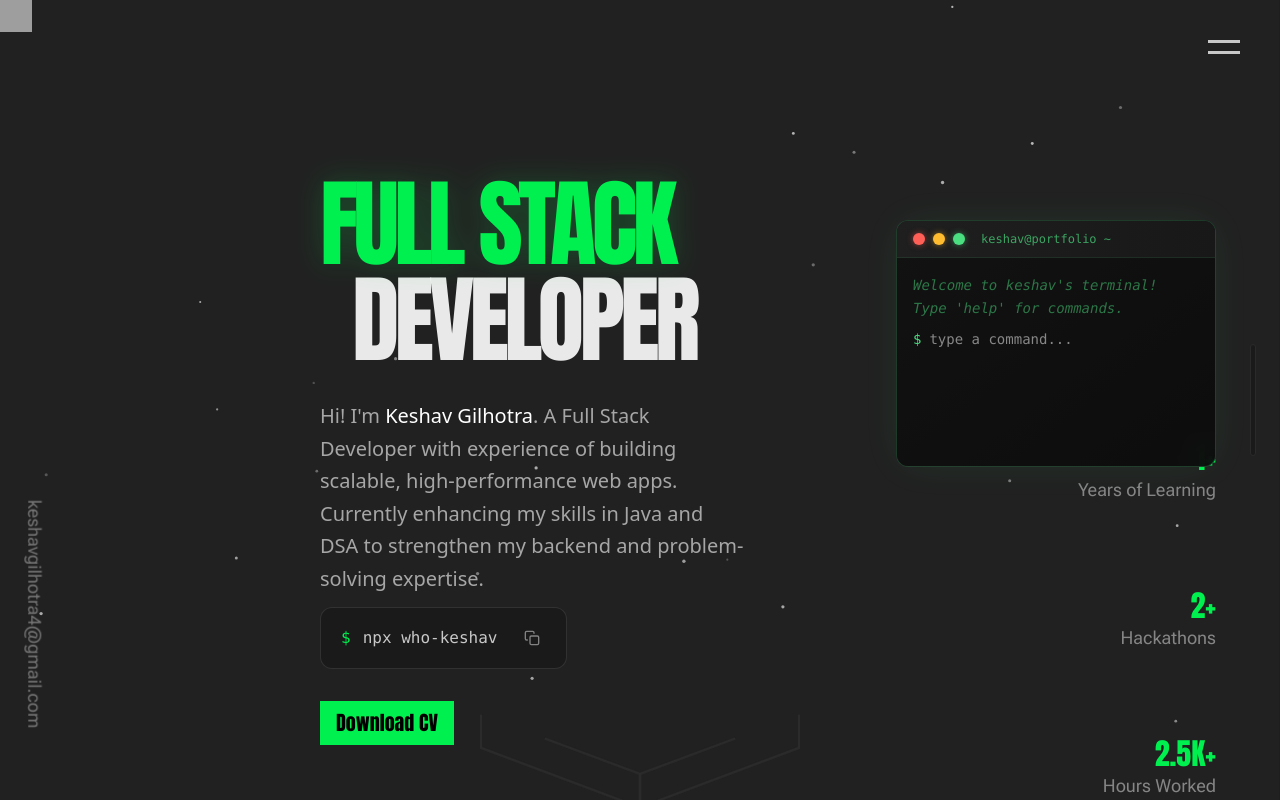
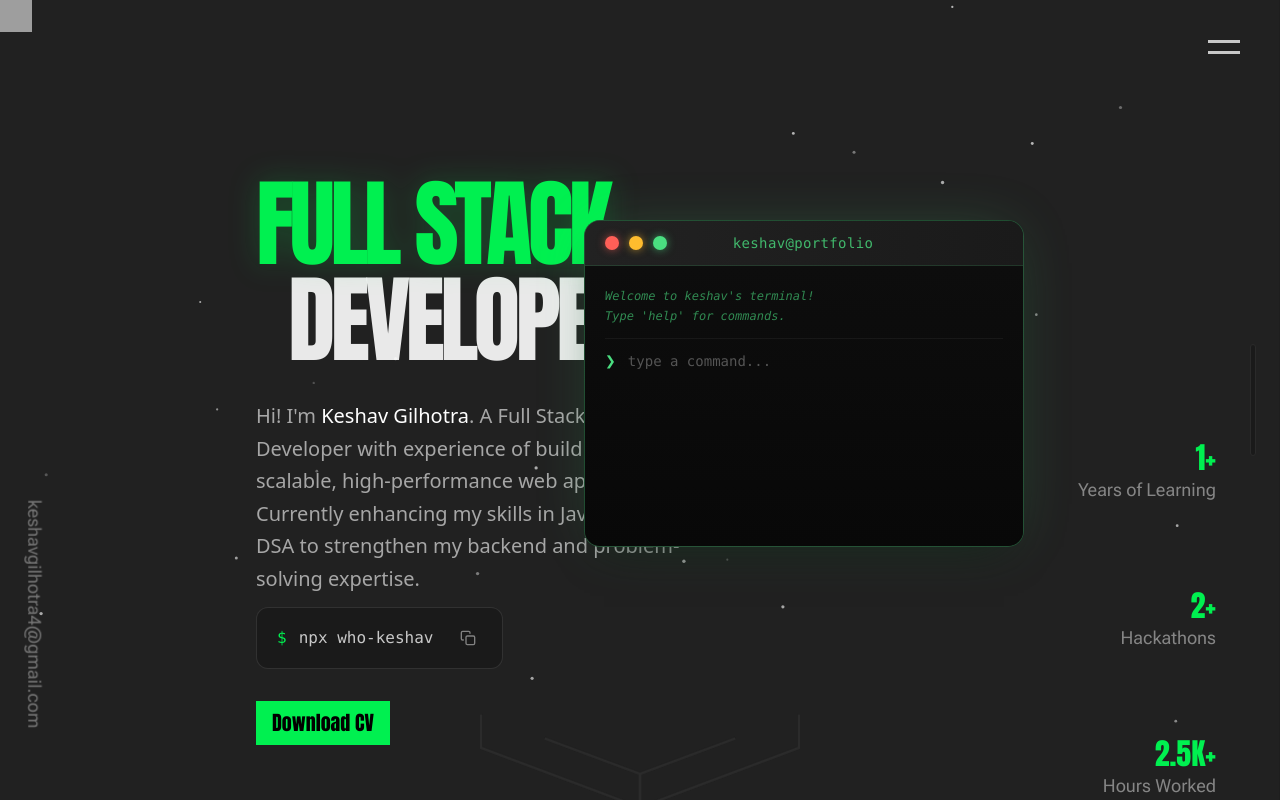
Before and after one commit to ikeshav26/me, a React (Vite) app: page / in a window 1280 px wide. Shown: the top 800 px of the page. Built offline with nearby package versions, Linux system fonts and the light colour scheme; no server answers; grey boxes are pictures that could not be loaded.

Commit message:
Terminal position fixed

```diff
--- a/src/components/Terminal.jsx
+++ b/src/components/Terminal.jsx
@@ -55,33 +55,37 @@ export default function Terminal() {
   };
 
   return (
-    <div className="bg-gradient-to-br from-[#1a1a1a]/95 to-[#0f0f0f]/90 backdrop-blur-md border border-[#4ade80]/20 rounded-xl overflow-hidden shadow-[0_0_40px_-10px_rgba(74,222,128,0.15)] w-80">
+    <div className="bg-gradient-to-br from-[#1a1a1a] to-[#0d0d0d] backdrop-blur-xl border border-[#4ade80]/30 rounded-2xl overflow-hidden shadow-[0_0_60px_-15px_rgba(74,222,128,0.25),0_20px_40px_-20px_rgba(0,0,0,0.5)] w-110">
 
-      <div className="bg-gradient-to-r from-[#1f1f1f] to-[#181818] px-4 py-2.5 flex items-center gap-2 border-b border-[#4ade80]/10">
-        <div className="flex gap-2">
-          <div className="w-3 h-3 rounded-full bg-[#ff5f57] shadow-[0_0_6px_rgba(255,95,87,0.5)]"></div>
-          <div className="w-3 h-3 rounded-full bg-[#febc2e] shadow-[0_0_6px_rgba(254,188,46,0.5)]"></div>
-          <div className="w-3 h-3 rounded-full bg-[#4ade80] shadow-[0_0_6px_rgba(74,222,128,0.5)]"></div>
+      <div className="bg-gradient-to-r from-[#222222] to-[#1a1a1a] px-5 py-3 flex items-center gap-3 border-b border-[#4ade80]/15">
+        <div className="flex gap-2.5">
+          <div className="w-3.5 h-3.5 rounded-full bg-[#ff5f57] shadow-[0_0_8px_rgba(255,95,87,0.6)] hover:scale-110 transition-transform cursor-pointer"></div>
+          <div className="w-3.5 h-3.5 rounded-full bg-[#febc2e] shadow-[0_0_8px_rgba(254,188,46,0.6)] hover:scale-110 transition-transform cursor-pointer"></div>
+          <div className="w-3.5 h-3.5 rounded-full bg-[#4ade80] shadow-[0_0_8px_rgba(74,222,128,0.6)] hover:scale-110 transition-transform cursor-pointer"></div>
         </div>
-        <span className="text-[#4ade80]/70 text-xs ml-2 font-mono">keshav@portfolio ~ </span>
+        <div className="flex-1 flex justify-center">
+          <span className="text-[#4ade80]/80 text-sm font-mono tracking-wide">keshav@portfolio</span>
+        </div>
+        <div className="w-16"></div>
       </div>
 
 
-      <div ref={scrollRef} className="p-4 h-52 overflow-y-auto font-mono text-sm leading-relaxed bg-[#0a0a0a]/50">
+      <div ref={scrollRef} className="p-5 h-70 overflow-y-auto font-mono text-sm leading-loose bg-gradient-to-b from-[#0d0d0d] to-[#080808] terminal-scrollbar">
         {lines.map((line, i) => (
           <div key={i} className={`
-            ${line.type === 'input' ? 'text-[#4ade80]' : ''}
-            ${line.type === 'output' ? 'text-white/80' : ''}
-            ${line.type === 'system' ? 'text-[#4ade80]/50 italic' : ''}
-            ${line.type === 'error' ? 'text-red-400' : ''}
+            ${line.type === 'input' ? 'text-[#4ade80] font-medium' : ''}
+            ${line.type === 'output' ? 'text-white/85 pl-4' : ''}
+            ${line.type === 'system' ? 'text-[#4ade80]/60 italic text-xs' : ''}
+            ${line.type === 'error' ? 'text-red-400 pl-4' : ''}
+            py-0.5
           `}>
-            {line.type === 'input' ? `$ ${line.text}` : line.text}
+            {line.type === 'input' ? `❯ ${line.text}` : line.text}
           </div>
         ))}
-        <form onSubmit={onSubmit} className="flex items-center mt-2">
-          <span className="text-[#4ade80]">$</span>
+        <form onSubmit={onSubmit} className="flex items-center mt-3 pt-2 border-t border-white/5">
+          <span className="text-[#4ade80] text-lg">❯</span>
           <input
-            className="bg-transparent flex-1 ml-2 outline-none text-white caret-[#4ade80]"
+            className="bg-transparent flex-1 ml-3 outline-none text-white caret-[#4ade80] placeholder:text-white/30"
             value={input}
             onChange={(e) => setInput(e.target.value)}
             spellCheck={false}
--- a/src/index.css
+++ b/src/index.css
@@ -24,7 +24,7 @@ img, picture, video, canvas, svg {
   height: auto;
 }
 
-/* Screen reader only class */
+
 .sr-only {
   position: absolute;
   width: 1px;
@@ -36,3 +36,17 @@ img, picture, video, canvas, svg {
   white-space: nowrap;
   border-width: 0;
 }
+
+
+.terminal-scrollbar::-webkit-scrollbar {
+  width: 8px;
+  background: transparent;
+}
+.terminal-scrollbar::-webkit-scrollbar-thumb {
+  background: linear-gradient(135deg, #4ade80 40%, #222 100%);
+  border-radius: 8px;
+}
+.terminal-scrollbar {
+  scrollbar-width: thin;
+  scrollbar-color: #4ade80 #222;
+}
--- a/src/pages/Home.jsx
+++ b/src/pages/Home.jsx
@@ -45,8 +45,7 @@ const Home = ({ onekoEnabled, setOnekoEnabled }) => {
   })
   return (
     <main id="main-content" className='h-[150vh] md:h-[110vh] lg:w-screen relative px-6 md:px-0' aria-label="Home page">
-      <div className='absolute top-1/4 md:top-1/5 left-6 md:left-1/4 w-[calc(100%-3rem)] md:w-1/3 h-auto md:h-90 flex flex-col justify-between gap-8'>
-
+      <div className='absolute top-1/4 md:top-1/5 left-6 md:left-1/5 w-[calc(100%-3rem)] md:w-1/3 h-auto md:h-90 flex flex-col justify-between gap-8'>
       <h1 className='flex flex-col text-5xl sm:text-5xl md:text-6xl lg:text-8xl font-[font1] leading-none tracking-tighter'>
         <span className='text-[#00f050] drop-shadow-[0_0_15px_rgba(0,240,80,0.2)]'>FULL STACK</span>
         <span className='ml-4 md:ml-8 text-white/90'>DEVELOPER</span>
@@ -115,7 +114,7 @@ const Home = ({ onekoEnabled, setOnekoEnabled }) => {
         </section>
 
 
-      <div className='hidden lg:block absolute right-16 top-1/4'>
+      <div className='hidden lg:block absolute right-1/5 top-1/4'>
         <Terminal />
       </div>
 
```
